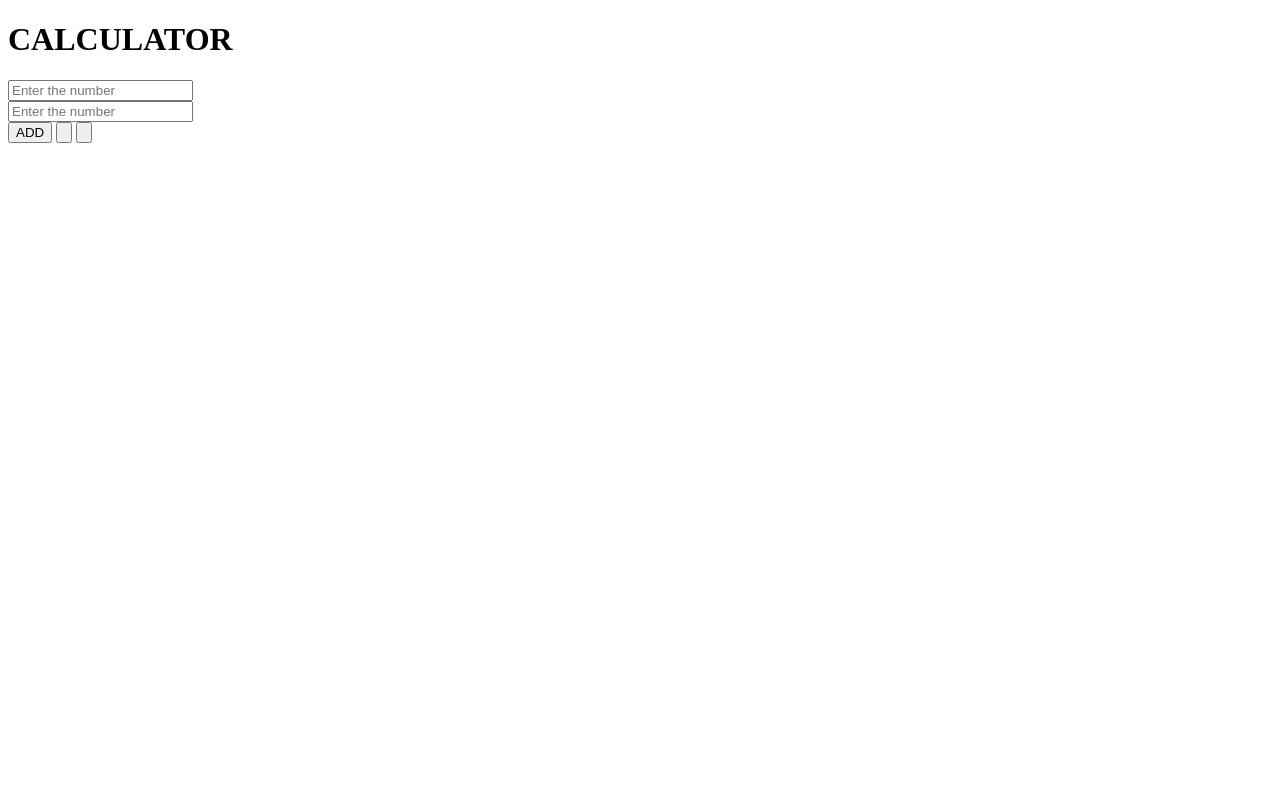
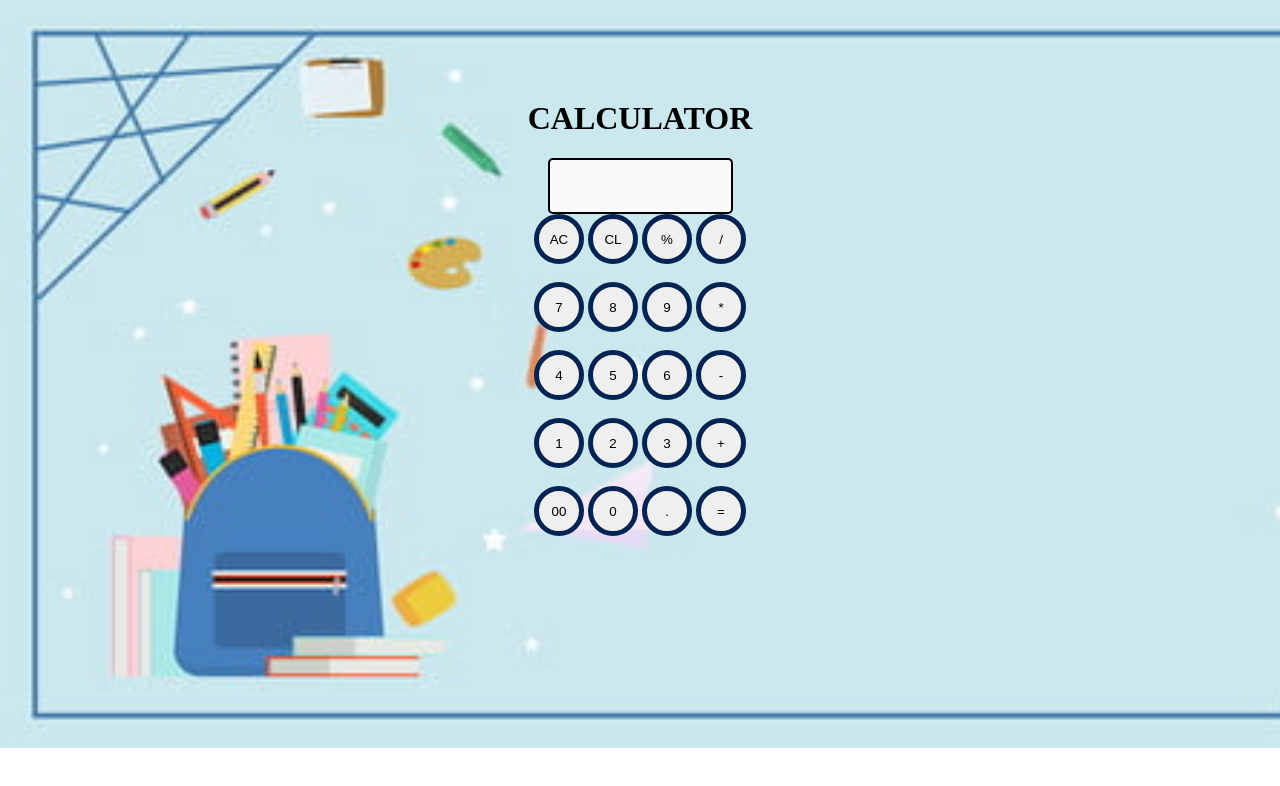
Before and after one commit to NandhiniJayaraman/typescript, a plain HTML site: page calculator.html in a window 1280 px wide. Drawn offline with Linux system fonts and the light colour scheme.

Commit message:
calculator ui design

```diff
--- a/calculator.html
+++ b/calculator.html
@@ -2,26 +2,53 @@
 <html lang="en">
 <head>
     <title>Calculator 🖩</title>
+    <link rel="stylesheet" href="calulator.css">
 </head>
 <body>
-    <div class="body">
+    <center>
+    <div class="overall">
         <h1>CALCULATOR</h1>
-        <input id="input1" placeholder="Enter the number" onInput=" "><br>
-        <input type="number" id="input2" placeholder="Enter the number"><br>
-        <input type="button" value="ADD" onclick="add()">
-        <input type="button">
-        <input type="button"> <br>
-        <div id="result"></div>
+
+        <input type="text"  id="result" name="result">
+        <br>
+        <div class ="numbers">
+            <input type="button" id="n1" value="AC" onclick="result.value=' '">
+            <input type="button" id="n1" value="CL" onclick="result.value=' '">
+            <input type="button" id="n1" value="%" onclick="result.value+='%'">
+            <input type="button" id="n1" value="/" onclick="result.value+='/'">
+        </div>
+        <br>
+        <div class ="numbers1">
+            <input type="button" id="n1" value="7" onclick="result.value+='7'">
+            <input type="button" id="n1" value="8" onclick="result.value+='8'">
+            <input type="button" id="n1" value="9" onclick="result.value+='9'">
+            <input type="button" id="n1" value="*" onclick="result.value+='*'">
+        </div>
+        <br>
+        <div class ="numbers2">
+            <input type="button" id="n1" value="4" onclick="result.value+='4'">
+            <input type="button" id="n1" value="5" onclick="result.value+='5'">
+            <input type="button" id="n1" value="6" onclick="result.value+='6'">
+            <input type="button" id="n1" value="-" onclick="result.value+='-'">
+        </div>
+        <br>
+        <div class ="numbers3">
+            <input type="button" id="n1" value="1" onclick="result.value+='1'">
+            <input type="button" id="n1" value="2" onclick="result.value+='2'">
+            <input type="button" id="n1" value="3" onclick="result.value+='3'">
+            <input type="button" id="n1" value="+" onclick="result.value+= '+'">
+        </div>
+        <br>
+        <div class ="numbers4">
+            <input type="button" id="n1" value="00" onclick="result.value+='00'">
+            <input type="button" id="n1" value="0" onclick="result.value+='0'">
+            <input type="button" id="n1" value="." onclick="result.value+='.'">
+            <input type="button" id="n1" value="=" onclick="result.value=eval(result.value)">
+        </div>
+
+
 
     </div>
-    <script >
-       var a= document.getElementById("input1").value;
-       var b= document.getElementById("input2").value;
-       function add(a,b){
-        c=a+b
-        return c
-       }
-       document.getElementById("result").innerHTML=c;
-    </script>
+    </center>
 </body>
 </html>
--- /dev/null
+++ b/calulator.css
@@ -0,0 +1,28 @@
+body{
+    background-color: black;
+    background: url(calci.jpg);
+    background-repeat: no-repeat;
+    background-size: cover;
+}
+.overall{
+    text-align: center;
+    /* background-color: aqua; */
+    height: 80vh;
+    width: 30%;
+    margin-top: 100px;
+}
+#result{
+    /* margin-left: 60px; */
+    border: 2px solid;
+    background-color: rgb(250, 250, 250);
+    height: 50px;
+    border-radius: 5px;
+
+}
+#n1{
+    border: 5px solid rgb(3, 35, 82);
+    width: 50px;
+    height: 50px;
+    border-radius: 50%;
+
+}
```
Also changed, not shown: calci.jpg (added).
